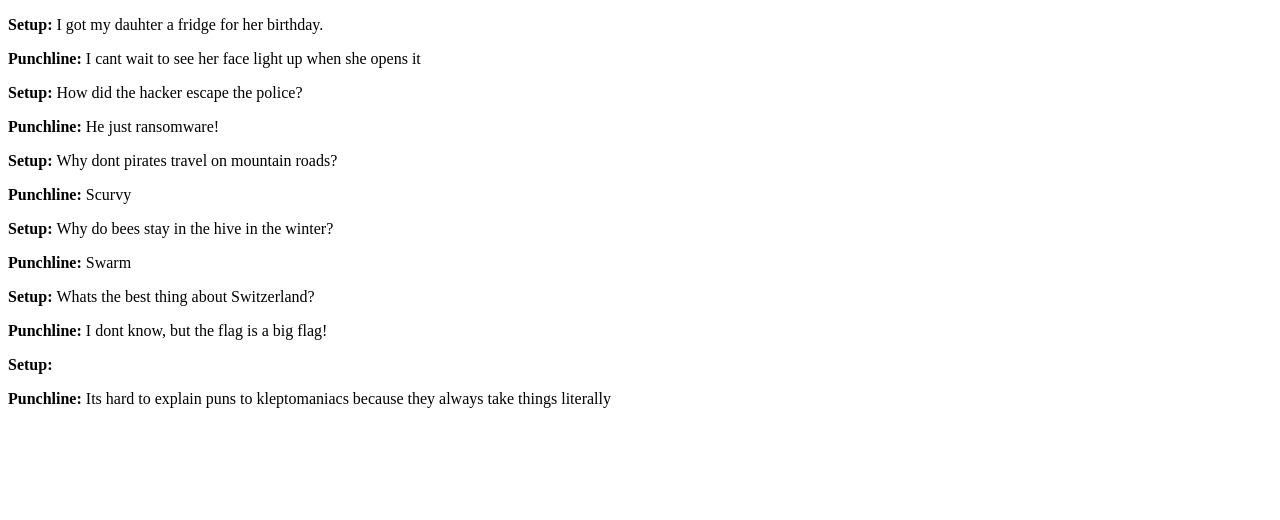
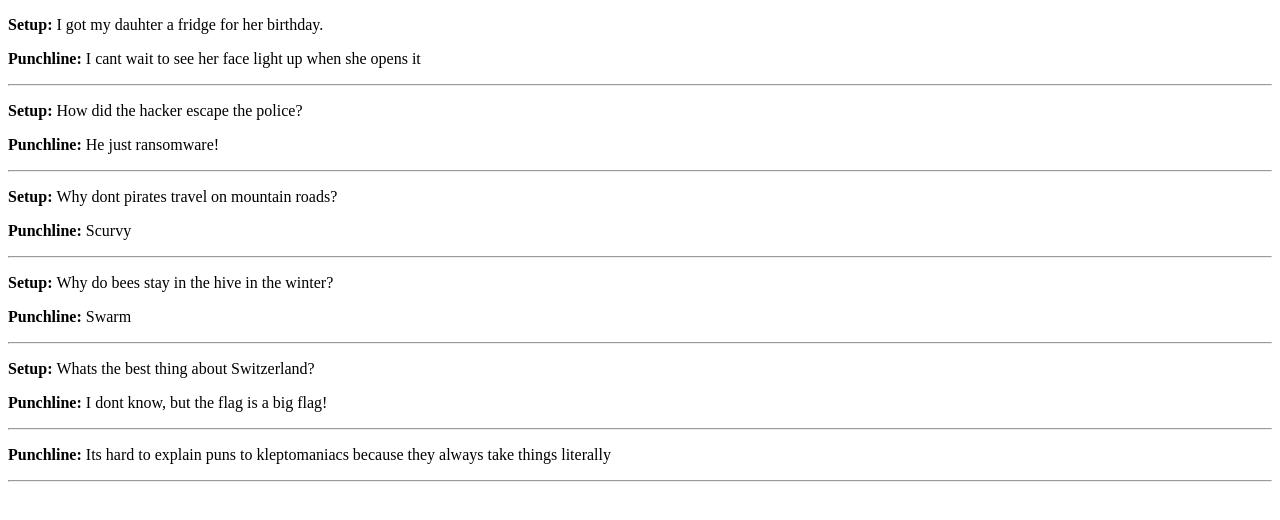
Before and after one commit to HarikaPenukonda/props-tutorial-2, a React (Create React App) app: page / in a window 1280 px wide. Shown: the top 520 px of the page. Built offline with nearby package versions, Linux system fonts and the light colour scheme.

Commit message:
conditional props

```diff
--- a/src/Jokes.js
+++ b/src/Jokes.js
@@ -13,8 +13,11 @@ import React from "react";
 export default function Jokes(props){
     return(
         <div>
-             <p><strong>Setup: </strong>{props.setup}</p>
+             {props.setup && <p><strong>Setup: </strong>{props.setup}</p>}
+             {/* If props.setup is true then render the thing on the right side of && operator
+             If it is false, it will not render anything at all */}
              <p><strong>Punchline: </strong>{props.punchline}</p>
+             <hr/>
         </div>
 
     )
```
